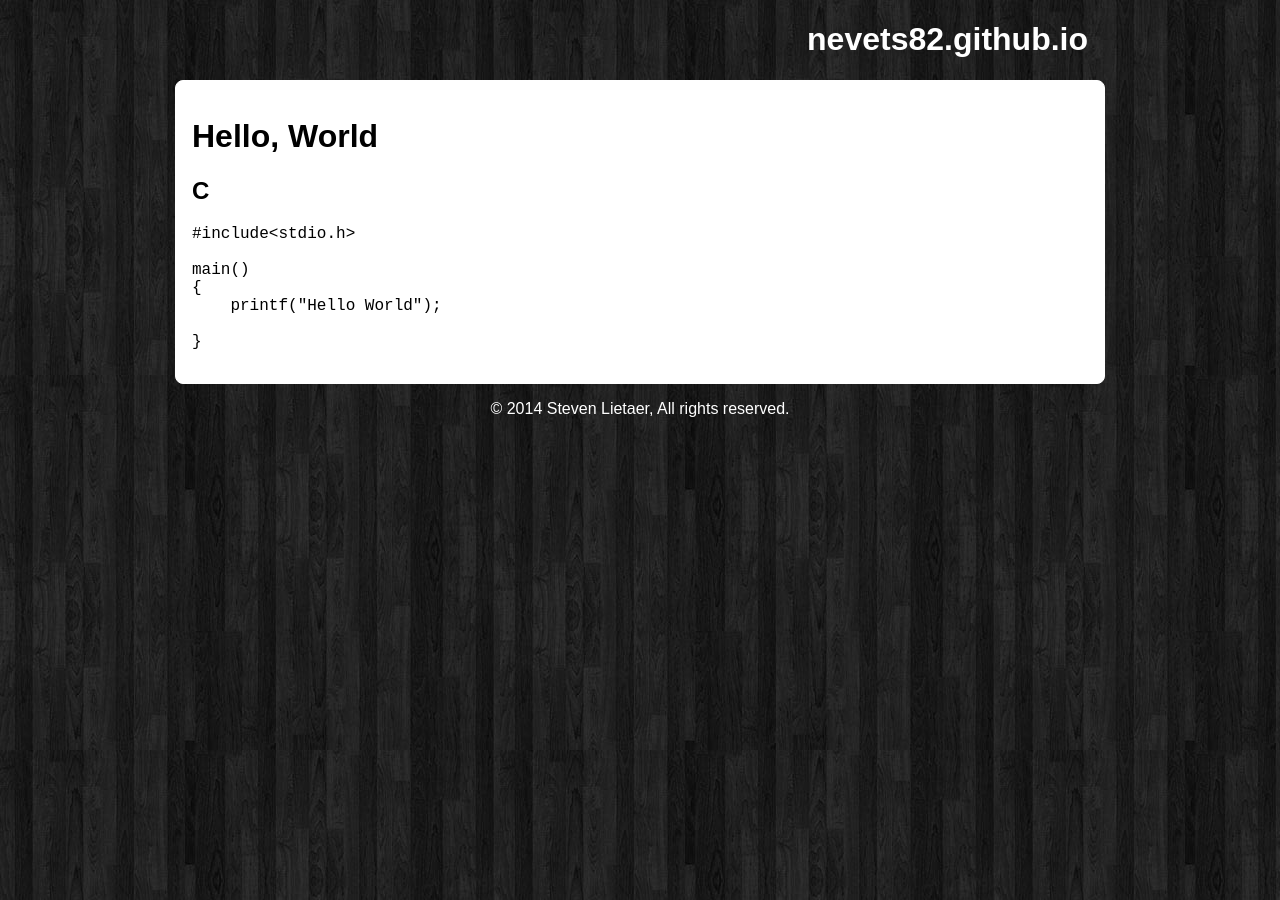
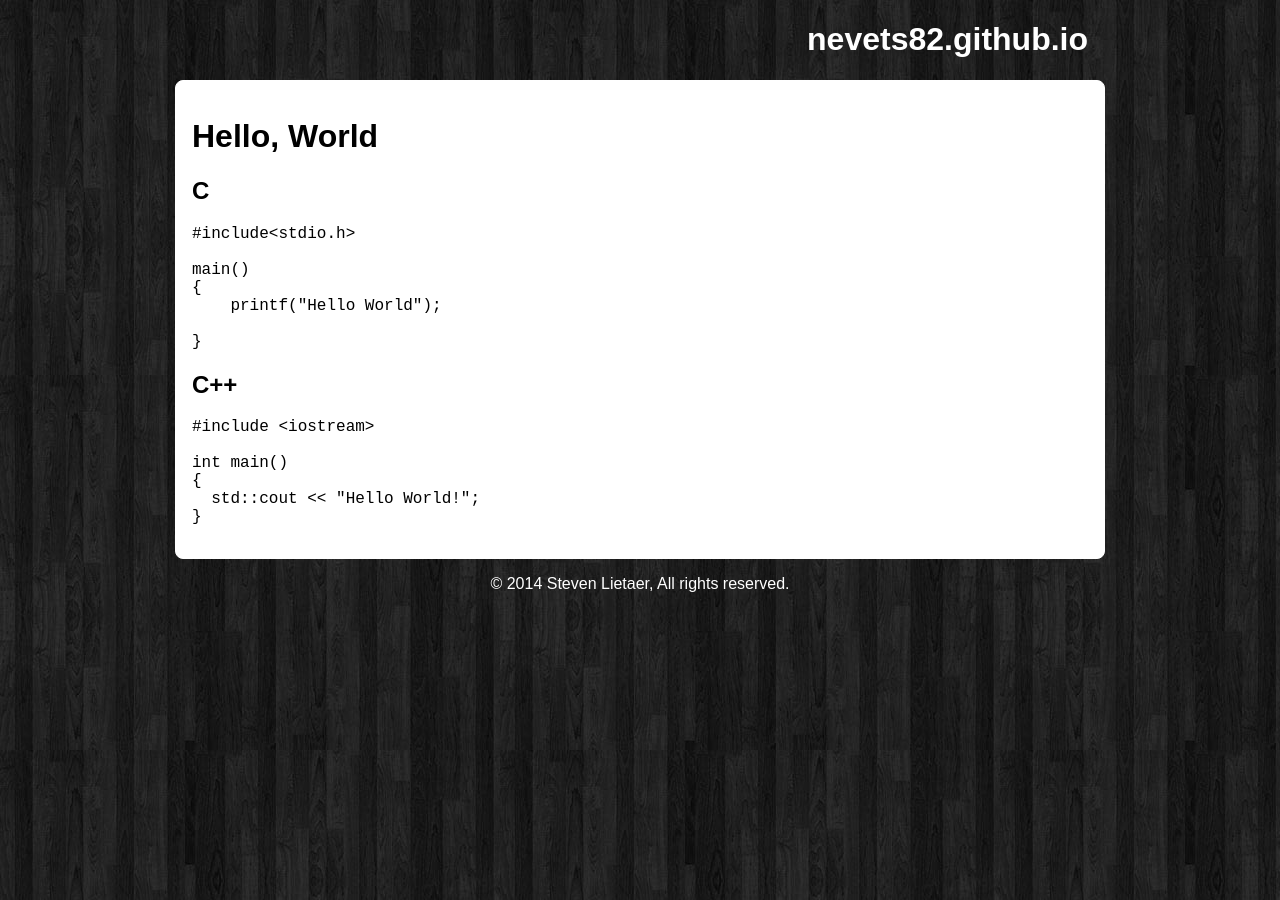
Before and after one commit to Nevets82/nevets82.github.io, a Jekyll site: the page built from index.md, in a window 1280 px wide. Built offline with Jekyll 4.4.1, drawn with Linux system fonts in a browser that asks for light colours; Markdown is read by kramdown in place of the engine named in the settings.

Commit message:
And again

````diff
--- a/index.md
+++ b/index.md
@@ -15,3 +15,15 @@ main()
 
 }
 ```
+
+
+## C++ ##
+
+```c++
+#include <iostream>
+
+int main()
+{
+  std::cout << "Hello World!";
+}
+```
````
